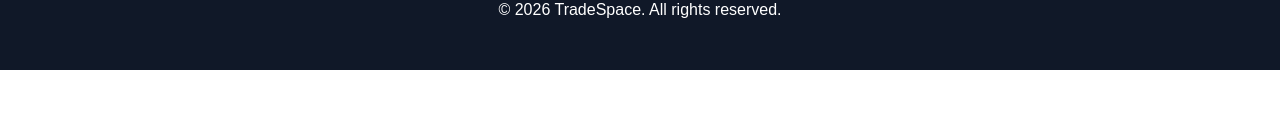
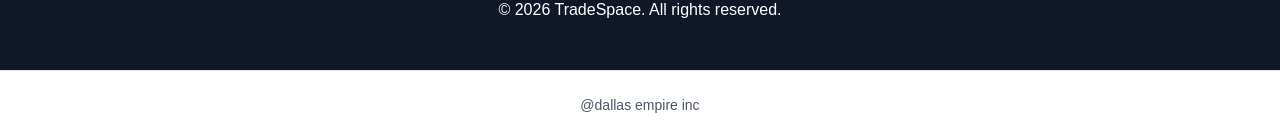
Before and after one commit to divinechukwurah64-bot/tradespace-frontend, a Next.js app: page / in a window 1280 px wide. Shown: the part 2790-2926 px from the top of the page. Before the commit the page ends 2860 px from the top, so only its background shows below. Built offline with nearby package versions, Linux system fonts and the light colour scheme; no server answers.

Commit message:
footer update

```diff
--- a/app/layout.tsx
+++ b/app/layout.tsx
@@ -37,6 +37,9 @@ export default function RootLayout({
         <LoadingScreen />
         <Navbar />
         {children}
+        <footer className="mt-auto w-full border-t border-gray-200 px-4 py-6 text-center text-sm text-gray-600 dark:border-gray-800 dark:text-gray-400">
+          @dallas empire inc
+        </footer>
       </body>
     </html>
   );
```
